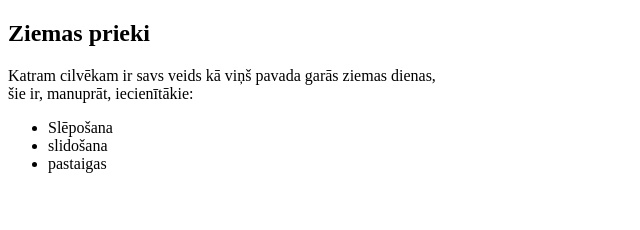
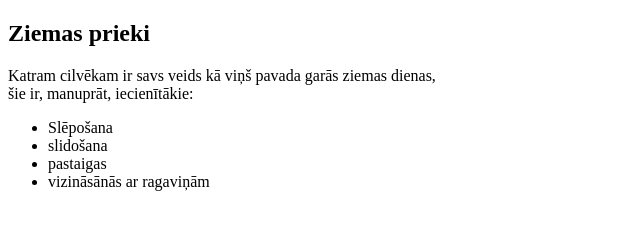
Before and after one commit to kergle/TesWeb, a plain HTML site: page index.html in a window 1280 px wide. Shown: the whole page, without its empty margins (0-640 px from the left). Drawn offline with Linux system fonts and the light colour scheme.

Commit message:
Update index.html

```diff
--- a/index.html
+++ b/index.html
@@ -15,10 +15,12 @@ and open the template in the editor.
         <p>
             Katram cilvēkam ir savs veids kā viņš pavada garās ziemas dienas,<br><!-- comment -->
             šie ir, manuprāt, iecienītākie:</p>
+
         <ul>
             <li>Slēpošana</li>
             <li>slidošana</li>
             <li>pastaigas</li>
+            <li>vizināsānās ar ragaviņām</li>
         </ul>
     </body>
 </html>
```
